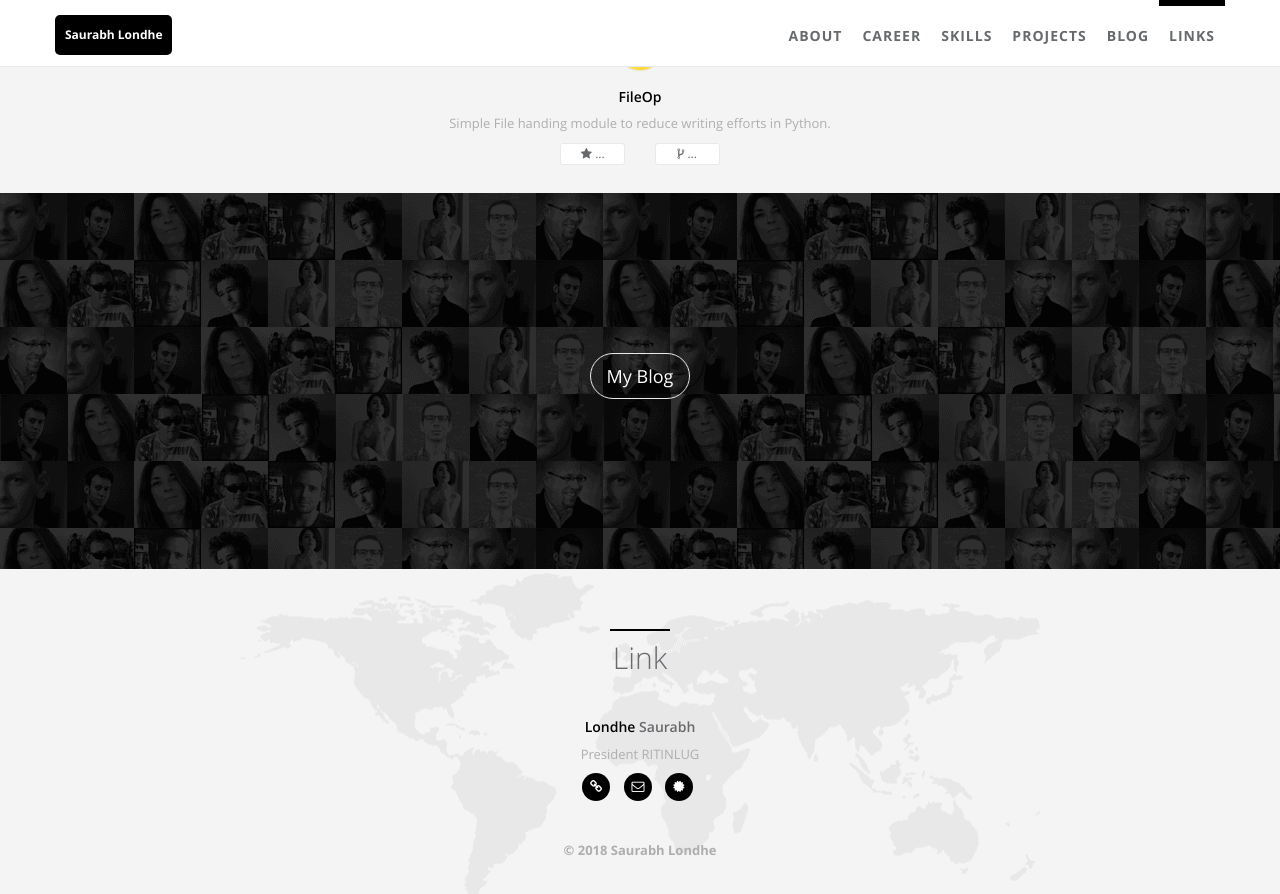
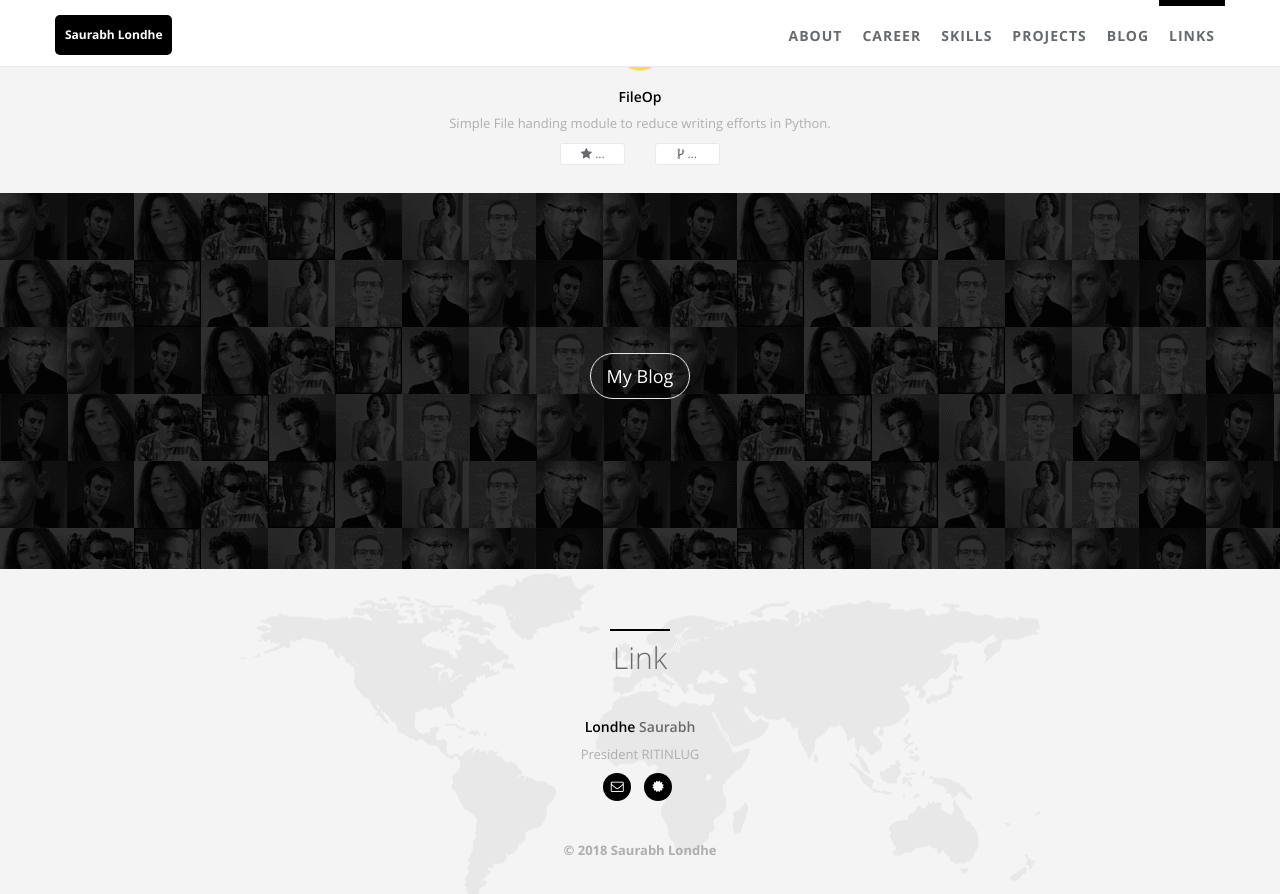
Before and after one commit to saurabhlondhe/saurabhlondhe.github.io, a Jekyll site: the page built from index.html, in a window 1280 px wide and 900 px high, scrolled down 2664 px. Shown: the top 894 px of the window. Built offline with Jekyll 4.4.1, drawn with Linux system fonts in a browser that asks for light colours.

Commit message:
removed web link

```diff
--- a/_includes/sections/links.html
+++ b/_includes/sections/links.html
@@ -21,8 +21,6 @@
             <h4><span class="navy">{{ link.last_name }}</span> {{ link.first_name }}</h4>
             <p>{{ link.desc }}</p>
             <ul class="list-inline social-icon">
-                <li><a href="{{ link.website }}" target="blank"><i class="fa fa-link"></i></a>
-                </li>
                 <li><a href="mailto:{{ link.email }}"><i class="fa fa-envelope-o"></i></a>
                 </li>
                 <li><a href="{{ link.certs }}"><i class="fa fa-certificate"></i></a>
```
